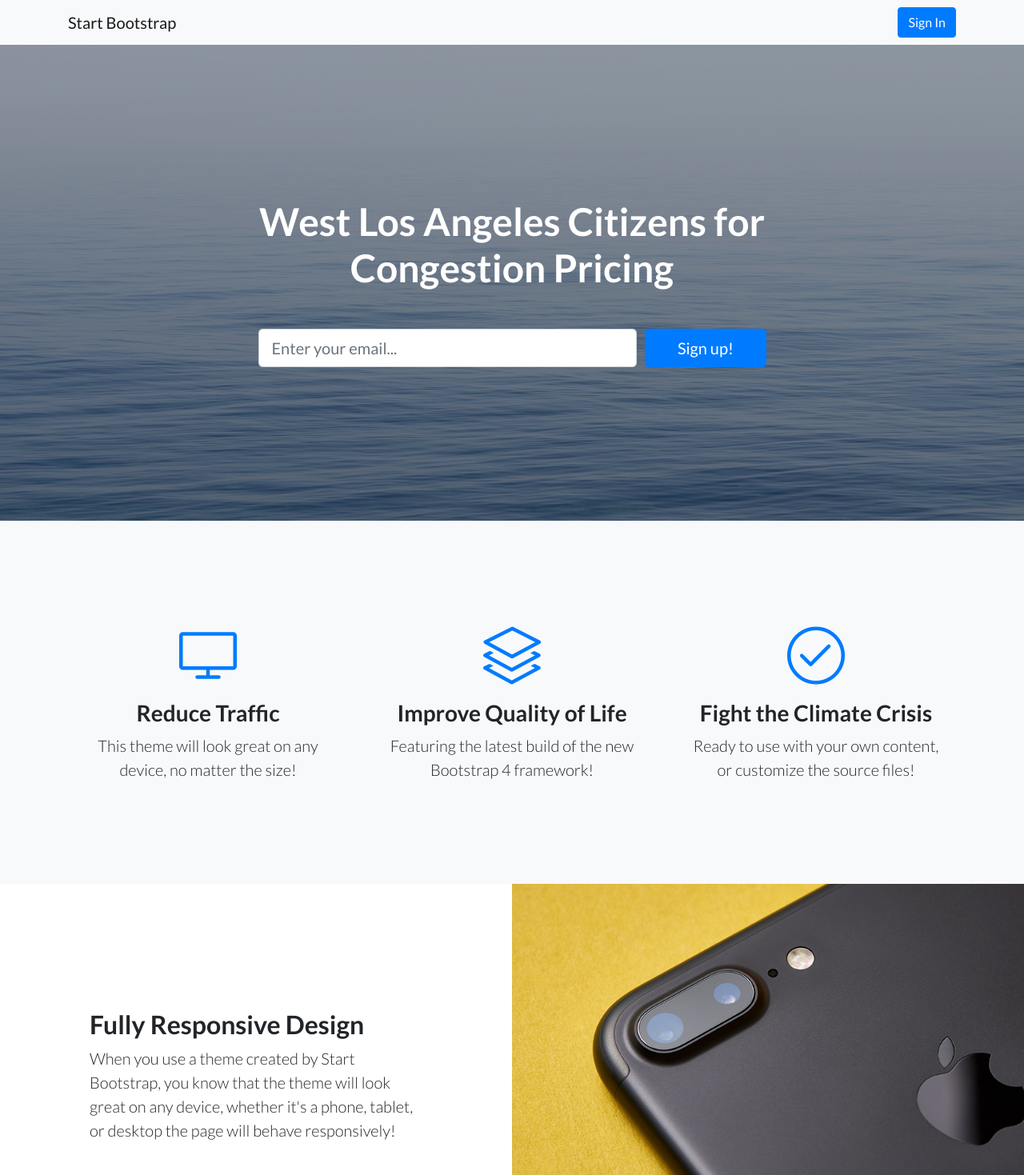
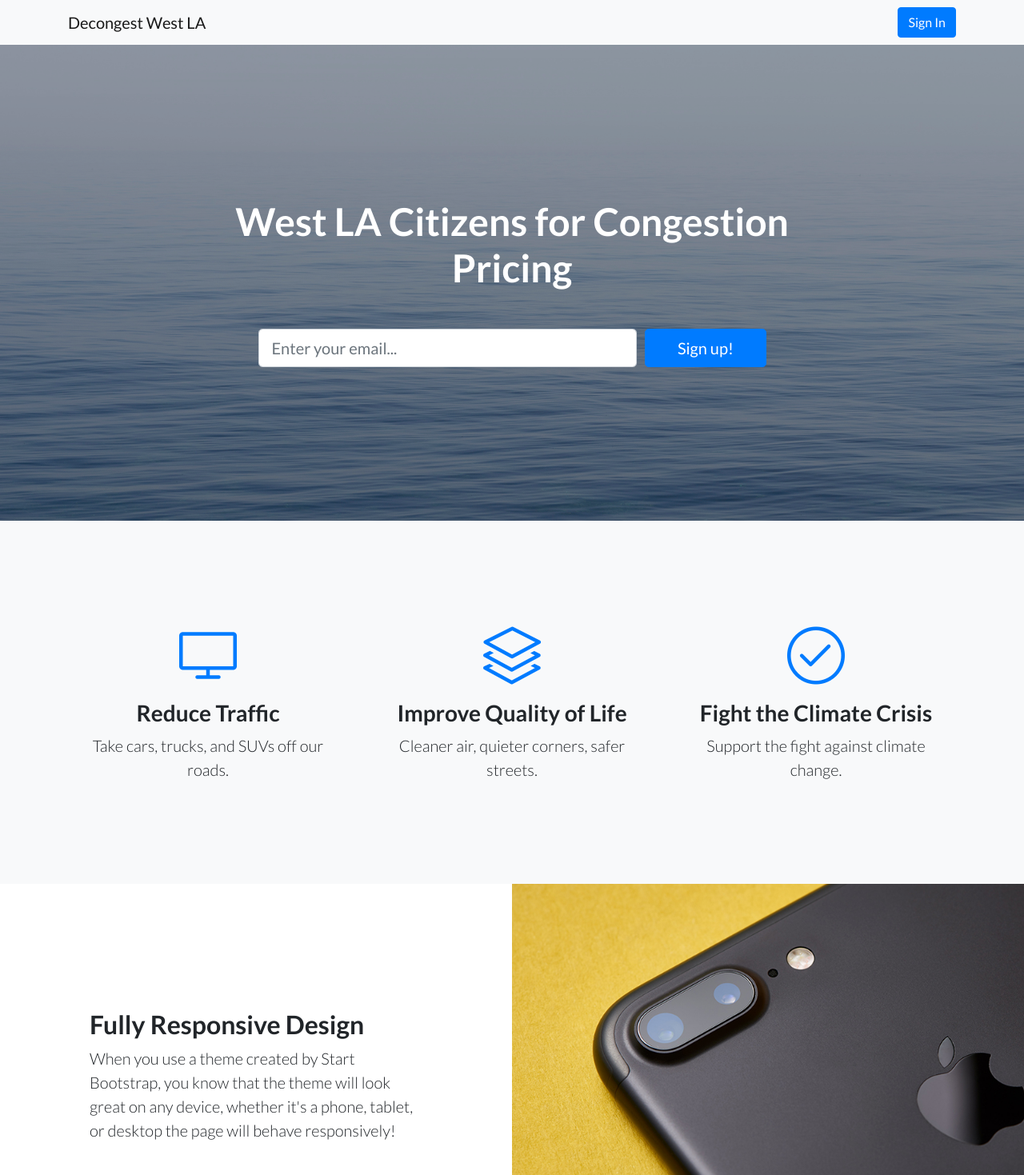
Before and after one commit to DecongestWestLA/decongestwestla.github.io, a website: page index.html in a window 1280 px wide. Shown: the top 1469 px of the page at 80% size. Drawn offline with Linux system fonts and the light colour scheme.

Commit message:
next commit

```diff
--- a/index.html
+++ b/index.html
@@ -28,7 +28,7 @@
   <!-- Navigation -->
   <nav class="navbar navbar-light bg-light static-top">
     <div class="container">
-      <a class="navbar-brand" href="#">Start Bootstrap</a>
+      <a class="navbar-brand" href="#">Decongest West LA</a>
       <a class="btn btn-primary" href="#">Sign In</a>
     </div>
   </nav>
@@ -39,7 +39,7 @@
     <div class="container">
       <div class="row">
         <div class="col-xl-9 mx-auto">
-          <h1 class="mb-5">West Los Angeles Citizens for Congestion Pricing</h1>
+          <h1 class="mb-5">West LA Citizens for Congestion Pricing</h1>
         </div>
         <div class="col-md-10 col-lg-8 col-xl-7 mx-auto">
           <form>
@@ -67,7 +67,7 @@
               <i class="icon-screen-desktop m-auto text-primary"></i>
             </div>
             <h3>Reduce Traffic</h3>
-            <p class="lead mb-0">This theme will look great on any device, no matter the size!</p>
+            <p class="lead mb-0">Take cars, trucks, and SUVs off our roads.</p>
           </div>
         </div>
         <div class="col-lg-4">
@@ -76,7 +76,7 @@
               <i class="icon-layers m-auto text-primary"></i>
             </div>
             <h3>Improve Quality of Life</h3>
-            <p class="lead mb-0">Featuring the latest build of the new Bootstrap 4 framework!</p>
+            <p class="lead mb-0">Cleaner air, quieter corners, safer streets.</p>
           </div>
         </div>
         <div class="col-lg-4">
@@ -85,7 +85,7 @@
               <i class="icon-check m-auto text-primary"></i>
             </div>
             <h3>Fight the Climate Crisis</h3>
-            <p class="lead mb-0">Ready to use with your own content, or customize the source files!</p>
+            <p class="lead mb-0">Support the fight against climate change.</p>
           </div>
         </div>
       </div>
```
